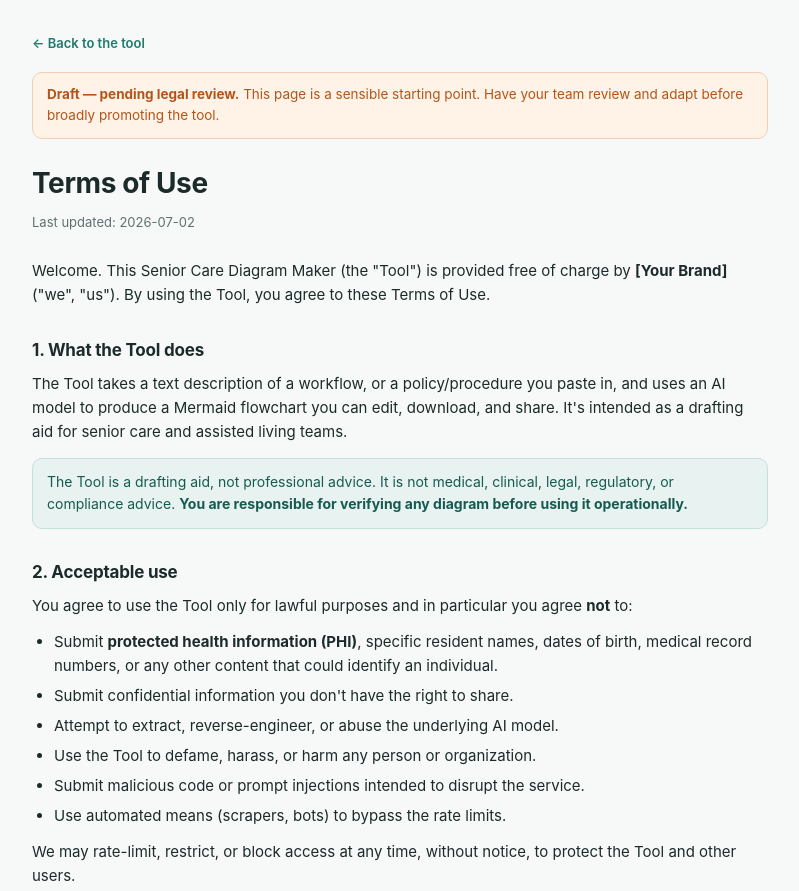
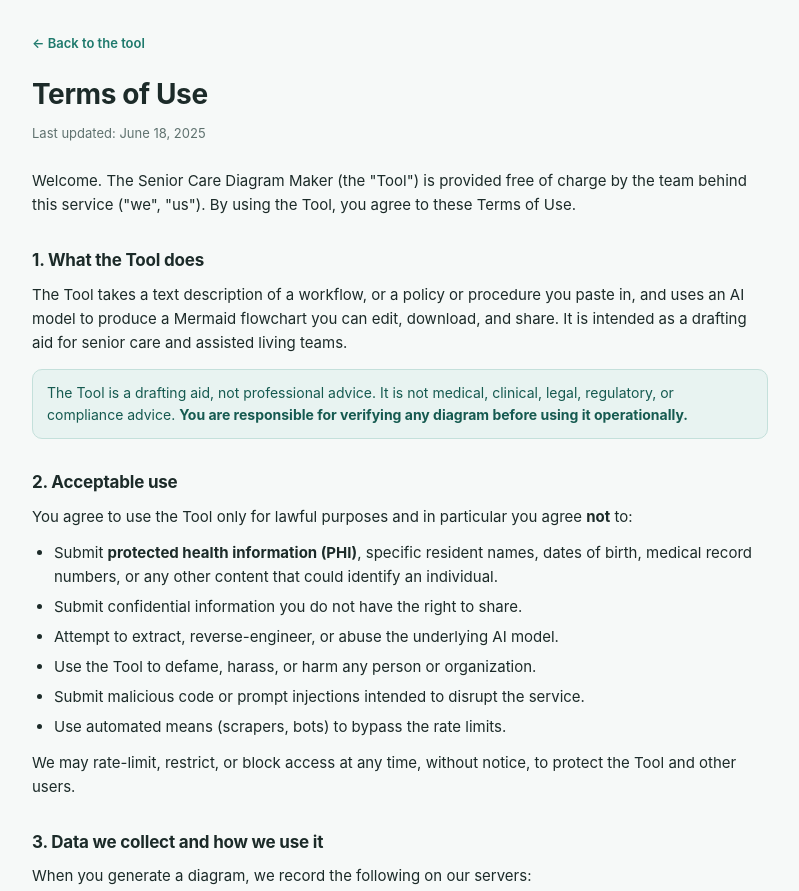
Before and after one commit to thelemurcodes/diagram-tool, a plain HTML site: page docs/terms.html in a window 1280 px wide. Shown: the top 891 px of the page, without its empty margins (240-1039 px from the left). Drawn offline with Linux system fonts and the light colour scheme.

Commit message:
bridge: The terms page still has some placeholder text left over from when we fi
Task: 96467bf1-05b0-4abf-b043-29a589c969db

```diff
--- a/docs/terms.html
+++ b/docs/terms.html
@@ -1,29 +1,13 @@
 <!DOCTYPE html>
-<!--
-  =====================================================================
-  TERMS OF USE — DRAFT
-  This is a sensible starting point, NOT a legally-reviewed document.
-  Have your legal/compliance team review and adapt the language before
-  the tool is broadly promoted, especially the sections on:
-    • Data Collection & Use (you ARE retaining submitted content)
-    • Acceptable Use / PHI prohibition
-    • Limitation of Liability
-    • Disclaimers (no medical, legal, or compliance advice)
-  Once reviewed, REMOVE the yellow "Draft" banner at the top of the body.
-  Search-replace [Your Brand] / [contact@youragency.com] with real values.
-  =====================================================================
--->
 <html lang="en">
 <head>
 <meta charset="UTF-8" />
 <meta name="viewport" content="width=device-width, initial-scale=1.0" />
 <title>Terms of Use — Senior Care Diagram Maker</title>
-<meta name="robots" content="noindex" />
 <style>
   :root{
     --brand:#1f7a6d; --brand-dark:#155a50; --brand-soft:#e8f3f1;
     --ink:#1c2b29; --muted:#5f726f; --line:#dbe6e3; --bg:#f6f9f8; --card:#ffffff;
-    --warn:#b4541a; --warn-soft:#fef3e6; --warn-line:#f3cdb4;
     --font:-apple-system,BlinkMacSystemFont,"Segoe UI",Roboto,Helvetica,Arial,sans-serif;
   }
   *{box-sizing:border-box}
@@ -32,8 +16,6 @@
   .wrap{max-width:780px;margin:0 auto;padding:30px 22px 60px}
   .back{display:inline-block;font-size:13px;color:var(--brand);text-decoration:none;font-weight:600;margin-bottom:18px}
   .back:hover{text-decoration:underline}
-  .draft{margin:0 0 22px;padding:11px 14px;background:var(--warn-soft);border:1px solid var(--warn-line);border-radius:10px;color:var(--warn);font-size:13.5px}
-  .draft b{font-weight:700}
   h1{font-size:28px;margin:0 0 6px;letter-spacing:-.4px}
   .updated{font-size:13px;color:var(--muted);margin:0 0 26px}
   h2{font-size:17px;margin:30px 0 8px;letter-spacing:-.2px}
@@ -51,18 +33,15 @@
 <div class="wrap">
   <a href="index.html" class="back">← Back to the tool</a>
 
-  <!-- Remove this banner once your legal/compliance team has reviewed the terms. -->
-  <div class="draft"><b>Draft — pending legal review.</b> This page is a sensible starting point. Have your team review and adapt before broadly promoting the tool.</div>
+  <h1>Terms of Use</h1>
+  <p class="updated">Last updated: June 18, 2025</p>
 
-  <h1>Terms of Use</h1>
-  <p class="updated">Last updated: <span id="date">[fill in upon launch]</span></p>
-
-  <p>Welcome. This Senior Care Diagram Maker (the "Tool") is provided free of charge by
-  <b>[Your Brand]</b> ("we", "us"). By using the Tool, you agree to these Terms of Use.</p>
+  <p>Welcome. The Senior Care Diagram Maker (the "Tool") is provided free of charge by the team
+  behind this service ("we", "us"). By using the Tool, you agree to these Terms of Use.</p>
 
   <h2>1. What the Tool does</h2>
-  <p>The Tool takes a text description of a workflow, or a policy/procedure you paste in, and uses
-  an AI model to produce a Mermaid flowchart you can edit, download, and share. It's intended as a
+  <p>The Tool takes a text description of a workflow, or a policy or procedure you paste in, and uses
+  an AI model to produce a Mermaid flowchart you can edit, download, and share. It is intended as a
   drafting aid for senior care and assisted living teams.</p>
 
   <div class="callout">
@@ -75,7 +54,7 @@
   <ul>
     <li>Submit <b>protected health information (PHI)</b>, specific resident names, dates of birth,
         medical record numbers, or any other content that could identify an individual.</li>
-    <li>Submit confidential information you don't have the right to share.</li>
+    <li>Submit confidential information you do not have the right to share.</li>
     <li>Attempt to extract, reverse-engineer, or abuse the underlying AI model.</li>
     <li>Use the Tool to defame, harass, or harm any person or organization.</li>
     <li>Submit malicious code or prompt injections intended to disrupt the service.</li>
@@ -113,8 +92,8 @@
   <h2>5. Retention</h2>
   <p>We retain submissions and the metadata listed above for as long as we find them useful for
   the purposes in Section 3. You may request deletion of submissions reasonably attributable to
-  you by emailing <a href="mailto:[contact@youragency.com]">[contact@youragency.com]</a> — though
-  because we don't store account-level identifiers, we may be limited in what we can locate.</p>
+  you by emailing <a href="mailto:hello@seniorcaredm.com">hello@seniorcaredm.com</a> — though
+  because we do not store account-level identifiers, we may be limited in what we can locate.</p>
 
   <h2>6. Ownership and rights</h2>
   <p>You retain ownership of the text you submit and of the diagrams you generate. You grant us a
@@ -139,18 +118,17 @@
   Your continued use of the Tool after a change means you accept the updated Terms.</p>
 
   <h2>10. Governing law</h2>
-  <p>These Terms are governed by the laws of <b>[your state / jurisdiction]</b>, without regard to
+  <p>These Terms are governed by the laws of the State of Delaware, without regard to
   conflict-of-laws principles.</p>
 
   <h2>11. Contact</h2>
   <p>Questions, deletion requests, or reports of abuse:
-  <a href="mailto:[contact@youragency.com]">[contact@youragency.com]</a>.</p>
+  <a href="mailto:hello@seniorcaredm.com">hello@seniorcaredm.com</a>.</p>
 
   <hr>
   <footer>
     <a href="index.html">← Back to the Senior Care Diagram Maker</a>
   </footer>
 </div>
-<script>document.getElementById("date").textContent = new Date().toISOString().slice(0,10);</script>
 </body>
 </html>
```
